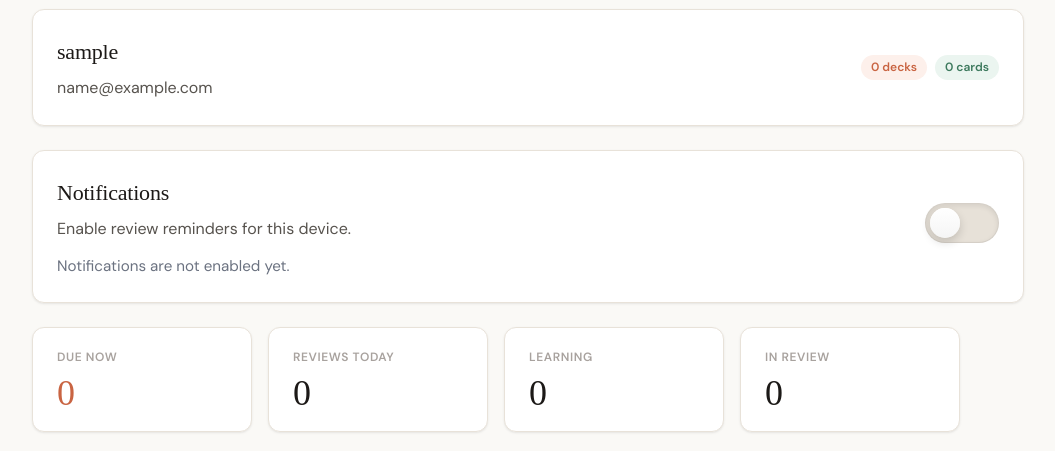
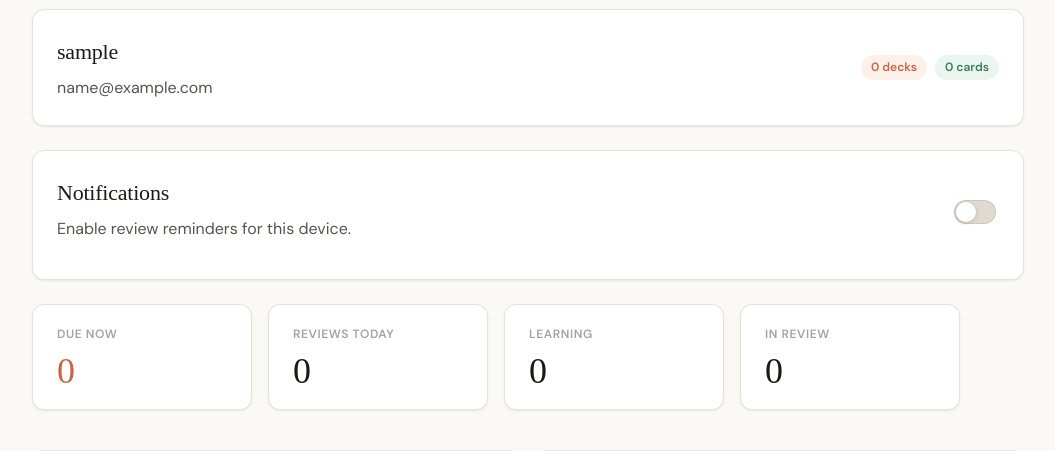
Before and after one commit to meshwho/FlashCardsWebsite, a Django app: page /profile/ in a window 1280 px wide. Shown: the part 233-684 px from the top of the page, without its empty margins (112-1167 px from the left). Run offline with Django 5.2, Linux system fonts and the light colour scheme; the visitor is signed in with stand-in values (Sample User, id 1); data that the repository does not hold is empty; parts of the project's set-up code (start-up, migrations or seed data) failed here and were passed over; some web fonts are replaced.

Commit message:
Notifications toggle is now fixed
(cherry picked from commit 81d8096956dd10edc82952a90f3cb25f84fa310f)

```diff
--- a/static/css/site.css
+++ b/static/css/site.css
@@ -1499,3 +1499,66 @@ body::-webkit-scrollbar {
     height: 0;
     display: none;
 }
+
+.notification-switch {
+    position: relative;
+    flex: 0 0 auto;
+    display: inline-flex;
+    align-items: center;
+    justify-content: center;
+    width: 48px;
+    height: 32px;
+    cursor: pointer;
+    -webkit-tap-highlight-color: transparent;
+    touch-action: manipulation;
+}
+
+.notification-switch input {
+    position: absolute;
+    opacity: 0;
+    width: 0;
+    height: 0;
+}
+
+.notification-switch-slider {
+    position: relative;
+    display: block;
+    width: 42px;
+    height: 24px;
+    border-radius: 999px;
+    background: #E1DAD1;
+    box-shadow: inset 0 0 0 1px rgba(72, 61, 49, 0.12);
+    transition: background-color 0.18s ease, box-shadow 0.18s ease;
+}
+
+.notification-switch-slider::before {
+    content: "";
+    position: absolute;
+    top: 2px;
+    left: 2px;
+    width: 20px;
+    height: 20px;
+    border-radius: 50%;
+    background: #FFFFFF;
+    box-shadow: 0 1px 4px rgba(0, 0, 0, 0.18);
+    transition: transform 0.18s ease;
+}
+
+.notification-switch input:checked + .notification-switch-slider {
+    background: var(--accent);
+}
+
+.notification-switch input:checked + .notification-switch-slider::before {
+    transform: translateX(18px);
+}
+
+.notification-switch input:focus-visible + .notification-switch-slider {
+    box-shadow:
+        0 0 0 3px rgba(209, 111, 69, 0.22),
+        inset 0 0 0 1px rgba(72, 61, 49, 0.12);
+}
+
+.notification-switch input:disabled + .notification-switch-slider {
+    opacity: 0.55;
+    cursor: not-allowed;
+}
--- a/templates/study/profile.html
+++ b/templates/study/profile.html
@@ -21,30 +21,19 @@
     </div>
 </div>
 <div class="card fade-in-2 notification-settings-card" style="margin-bottom: 24px;">
-    <div class="notification-toggle-card">
-        <div class="notification-toggle-content">
-            <div class="notification-toggle-copy">
-                <div class="notification-toggle-heading">
-                    <h2>Notifications</h2>
-                    <p class="subtitle">
-                        Enable review reminders for this device.
-                    </p>
-                </div>
+    <div class="profile-hero">
+        <div>
+            <h2 style="margin-bottom: 6px;">Notifications</h2>
+            <p class="subtitle" style="margin-bottom: 8px;">
+                Enable review reminders for this device.
+            </p>
+            <p class="notification-status" id="notification-status"></p>
+        </div>
 
-                <p class="notification-status" id="notification-status">
-                    Notifications are not enabled yet.
-                </p>
-            </div>
-
-            <div class="notification-toggle-control">
-                <label class="notification-switch" for="enable-notifications-toggle">
-                    <input type="checkbox" id="enable-notifications-toggle">
-                    <span class="notification-switch-track">
-                        <span class="notification-switch-thumb"></span>
-                    </span>
-                </label>
-            </div>
-        </div>
+        <label class="notification-switch" for="enable-notifications-btn">
+            <input type="checkbox" id="enable-notifications-btn">
+            <span class="notification-switch-slider"></span>
+        </label>
     </div>
 </div>
 <div class="stats-row fade-in-2">
```
